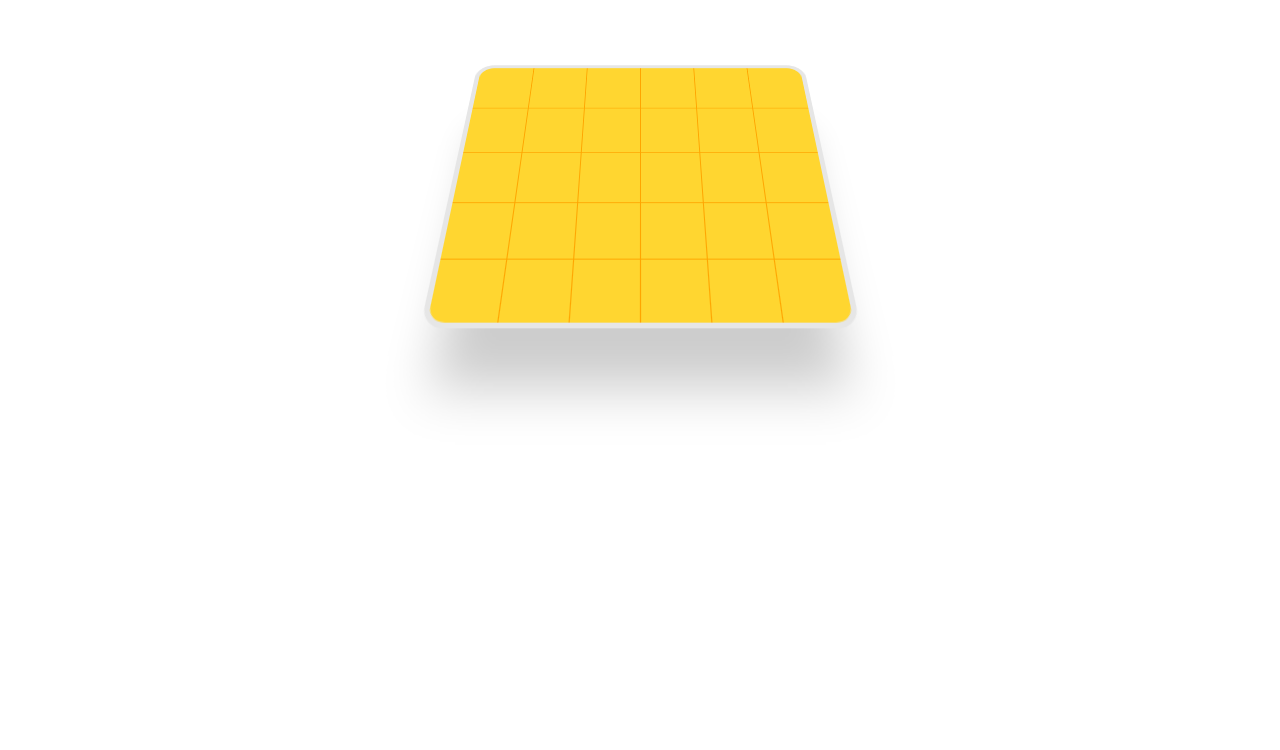
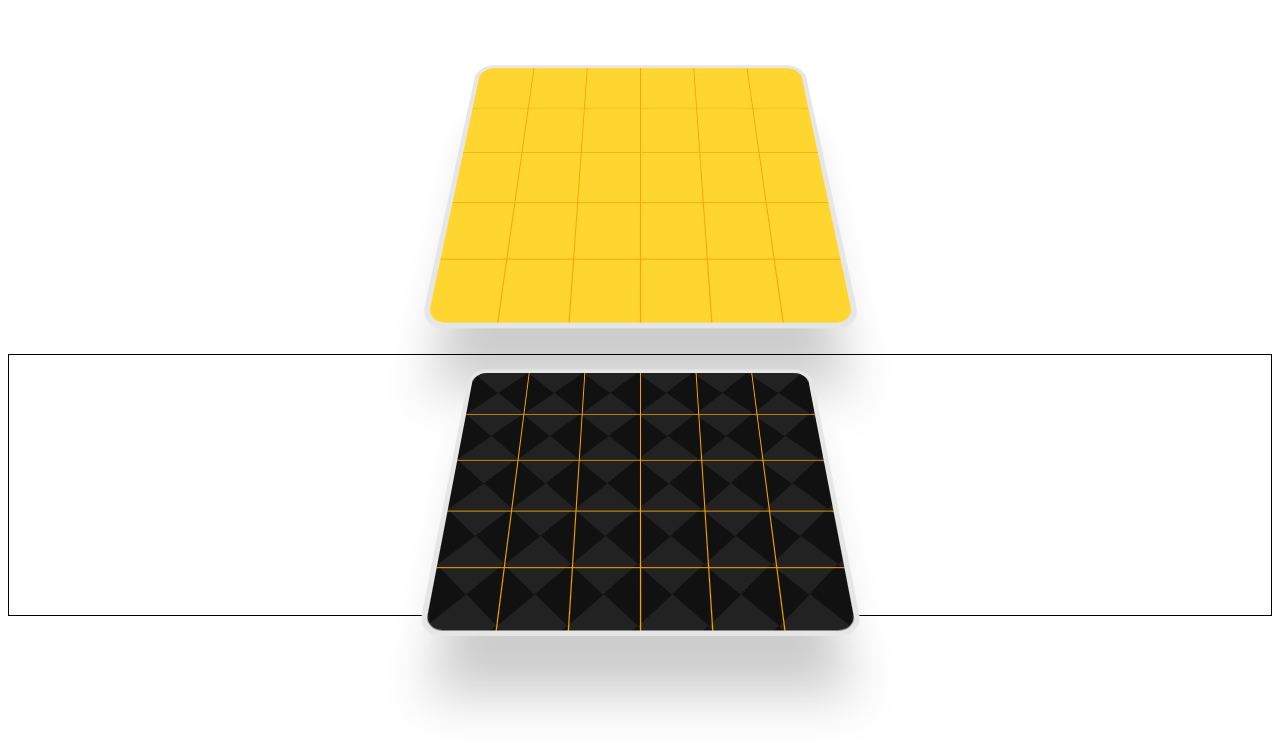
Before and after one commit to Lanagramme/Board_Game, a plain HTML site: page 3D_Board/index.html in a window 1280 px wide. Drawn offline with Linux system fonts and the light colour scheme.

Commit message:
true 3D added to 3d grid

```diff
--- a/3D_Board/index.html
+++ b/3D_Board/index.html
@@ -48,5 +48,56 @@
 				<div class="columns"></div>
 			</div>
 		</div>
+
+		<div style="height: 260px;border: 1px solid;display: grid;place-items: center;perspective: 711px;">
+			<div style="/*! height: 365px; */width: 365px;border: 1px solid;/*! position: relative; */background-image: repeating-conic-gradient(from 45deg, #111 0deg 90deg, #222 90deg 180deg);background-size: 60px 60px;/*! perspective: 11em; */transform-style: preserve-3d;/*! display: grid; *//*! place-items: center; */transform: rotateX(36deg) scale(1.03);border-radius: 20px;border: 5px solid #e6e6e6;box-shadow: 0 70px 40px -20px rgba(0, 0, 0, 0.2);overflow: hidden;">
+
+					<div class="rows">
+						<div class="columns"></div>
+						<div class="columns"></div>
+						<div class="columns"></div>
+						<div class="columns"></div>
+						<div class="columns"></div>
+						<div class="columns"></div>
+					</div>
+					<div class="rows">
+						<div class="columns"></div>
+						<div class="columns"></div>
+						<div class="columns"></div>
+						<div class="columns"></div>
+						<div class="columns"></div>
+						<div class="columns"></div>
+					</div>
+					<div class="rows">
+						<div class="columns"></div>
+						<div class="columns"></div>
+						<div class="columns"></div>
+						<div class="columns"></div>
+						<div class="columns"></div>
+						<div class="columns"></div>
+					</div>
+					<div class="rows">
+						<div class="columns"></div>
+						<div class="columns"></div>
+						<div class="columns"></div>
+						<div class="columns"></div>
+						<div class="columns"></div>
+						<div class="columns"></div>
+					</div>
+					<div class="rows">
+						<div class="columns"></div>
+						<div class="columns"></div>
+						<div class="columns"></div>
+						<div class="columns"></div>
+						<div class="columns"></div>
+						<div class="columns"></div>
+					</div>
+
+		</div>
+
+
+
+
+		</div>
 	</body>
 </html>
```
